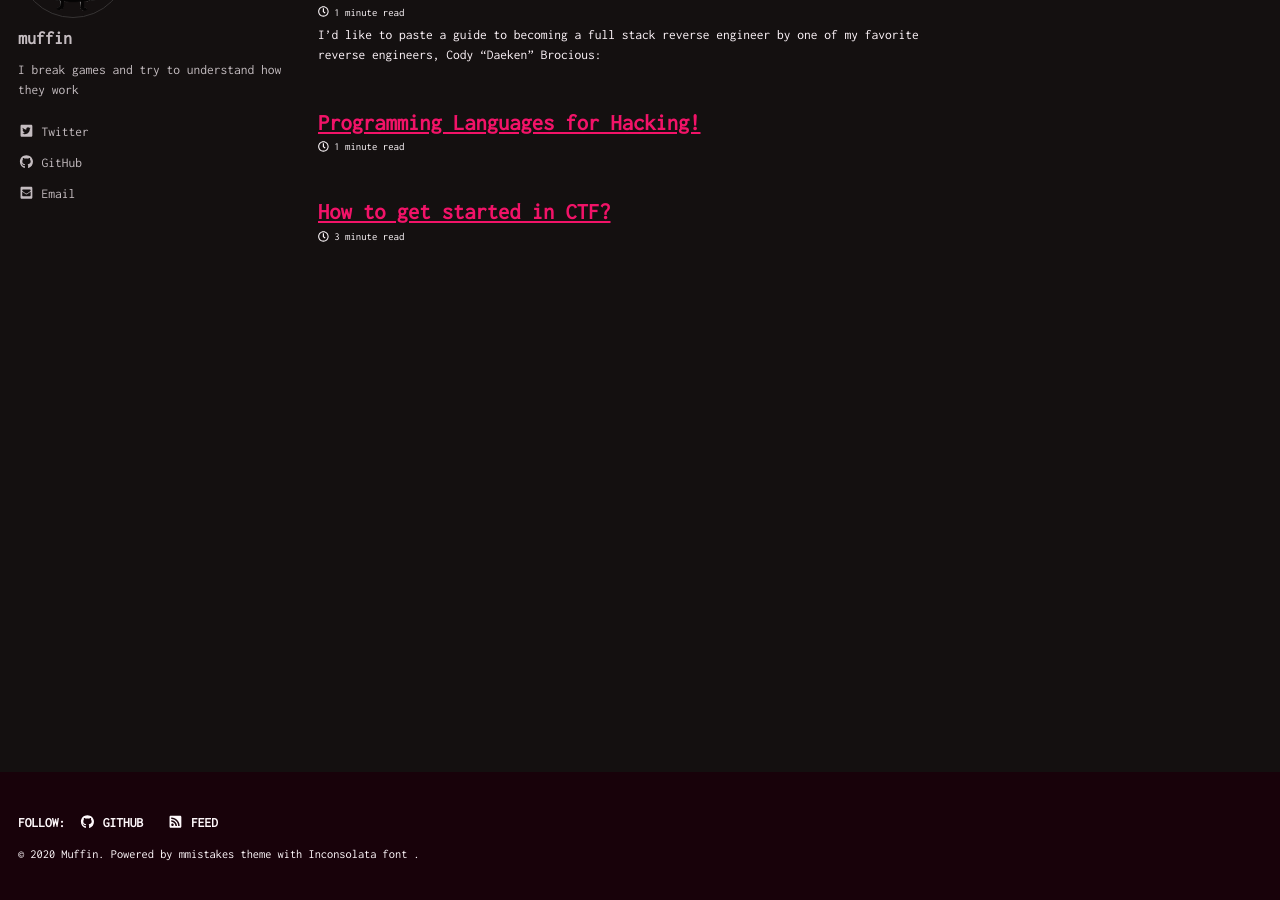
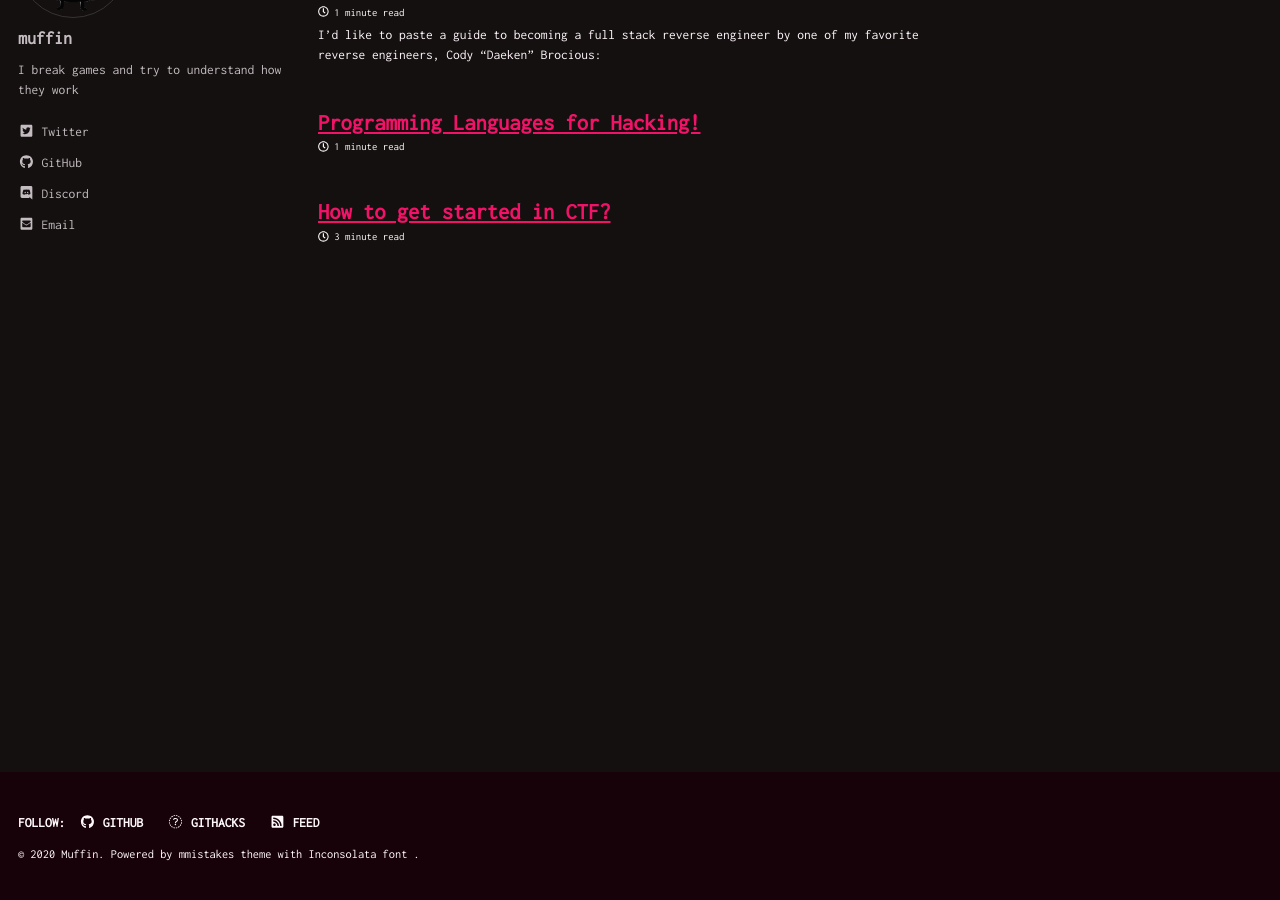
Before and after one commit to muff-in/muff-in.github.io, a Jekyll site: the page built from index.html, in a window 1280 px wide and 900 px high, scrolled down 246 px. Built offline with Jekyll 4.4.1, drawn with Linux system fonts in a browser that asks for light colours; cached includes are drawn as plain includes; the list of posts is cut into pages by our own code.

Commit message:
Update _config.yml

```diff
--- a/_config.yml
+++ b/_config.yml
@@ -121,7 +121,9 @@ author:
     - label: "GitHub"
       icon: "fab fa-fw fa-github"
       url: "https://github.com/muff-in"
-
+    - label: "Discord"
+      icon: "fab fa-fw fa-discord"
+      url: "https://discord.gg/VdTRNA8"
 # Site Footer
 footer:
   links:
@@ -133,7 +135,7 @@ footer:
       url: "https://github.com/muff-in"
     - label: "Githacks"
       icon: "fab fa-fw fa-githacks"
-      # url: ""
+      url: "https://githacks.org/muff1n"
 
 
 # Reading Files
```
